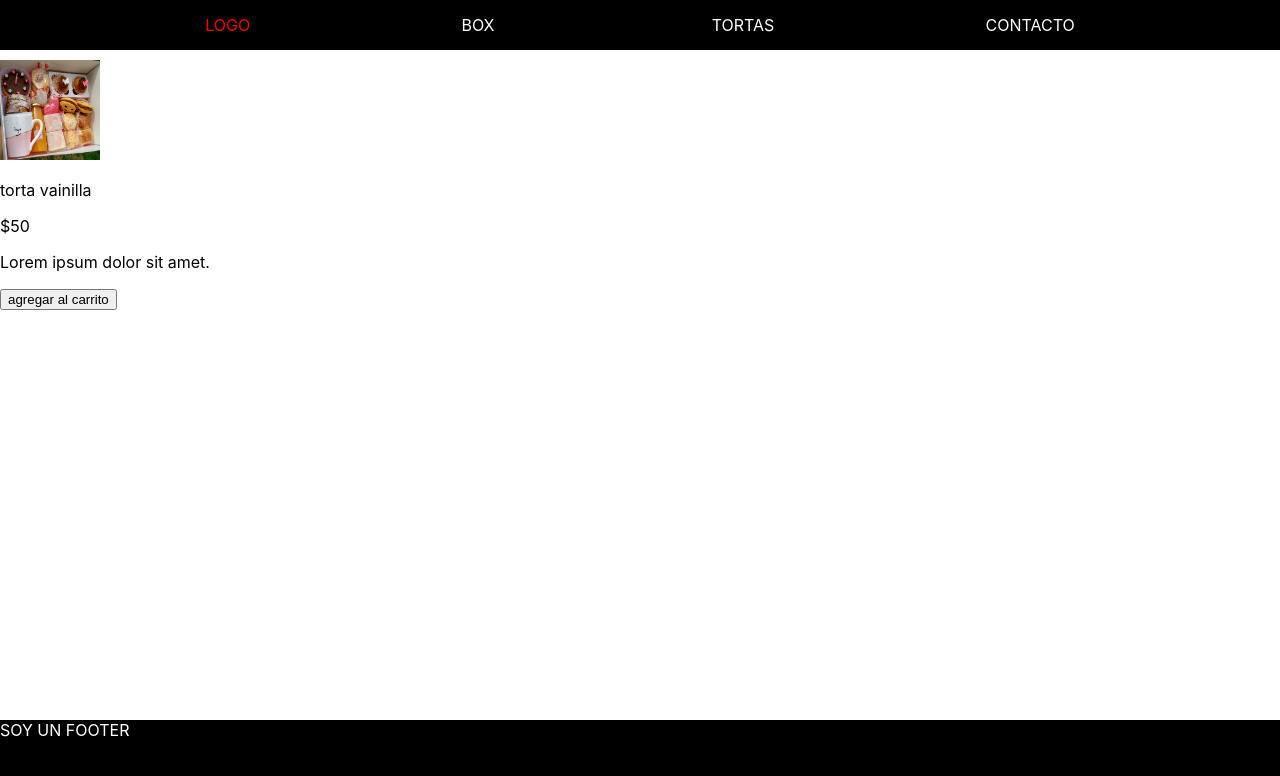
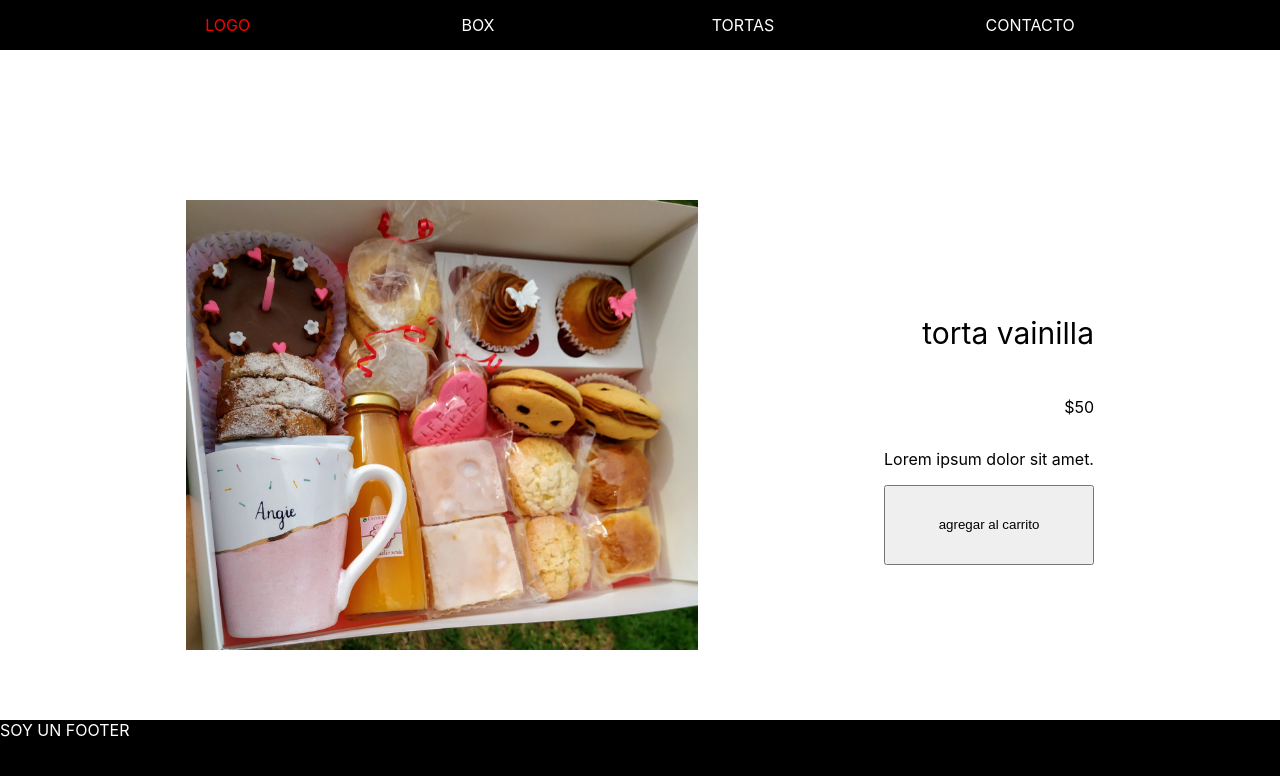
Before and after one commit to ad1ct3d/reactJS-coderhouse-proyect, a React (Create React App) app: page /product/0 in a window 1280 px wide. Shown: the top 776 px of the page. Built offline with nearby package versions, Linux system fonts and the light colour scheme.

Commit message:
entrega final parte 1

```diff
--- a/src/App.css
+++ b/src/App.css
@@ -139,11 +139,32 @@ html {
 .detailContainer {
     height: 100%;
     width: 100%;
+    display: flex;
+    flex-direction: row;
+    justify-content: space-evenly;
+    align-items: center;
+    text-align: right;
+    margin-top: 150px;
+}
+
+.detailContainer .detailContainerContainer {
+    display: flex;
+    flex-direction: column;
+}
+
+.detailContainer .detailContainerContainer .detailTitle {
+    font-size: 30px;
+}
+
+.detailContainer .detailContainerContainer .detailAddToCartBtn {
+    height: 80px;
 }
 
 .detailContainer .detailImg {
-    width: 100px;
-    height: 100px;
+    width: 40%;
+    height: 40%;
+    max-width: 600px;
+    max-height: 600px;
 }
 
 /* footer */
--- a/src/components/items/products/ItemDetail.jsx
+++ b/src/components/items/products/ItemDetail.jsx
@@ -12,6 +12,9 @@ export const ItemDetail = ({item}) => {
                 {/* imagen */}
                 <img src={img} alt="productIMG" className='detailImg'/>
 
+                {/* esta clase esta muy mal nombrada pero estoy cansado. Despues lo ordeno */}
+                <div className='detailContainerContainer'>
+
                     {/* titulo */}
                     <p className='detailTitle'>{ item.titulo }</p>
 
@@ -24,6 +27,8 @@ export const ItemDetail = ({item}) => {
                     {/* boton */}
                     <button className='detailAddToCartBtn'> agregar al carrito </button>
 
+                </div>
+
             </section>
         </Fragment>
     )
```
Lines whose indentation alone changed are shown as unchanged.
